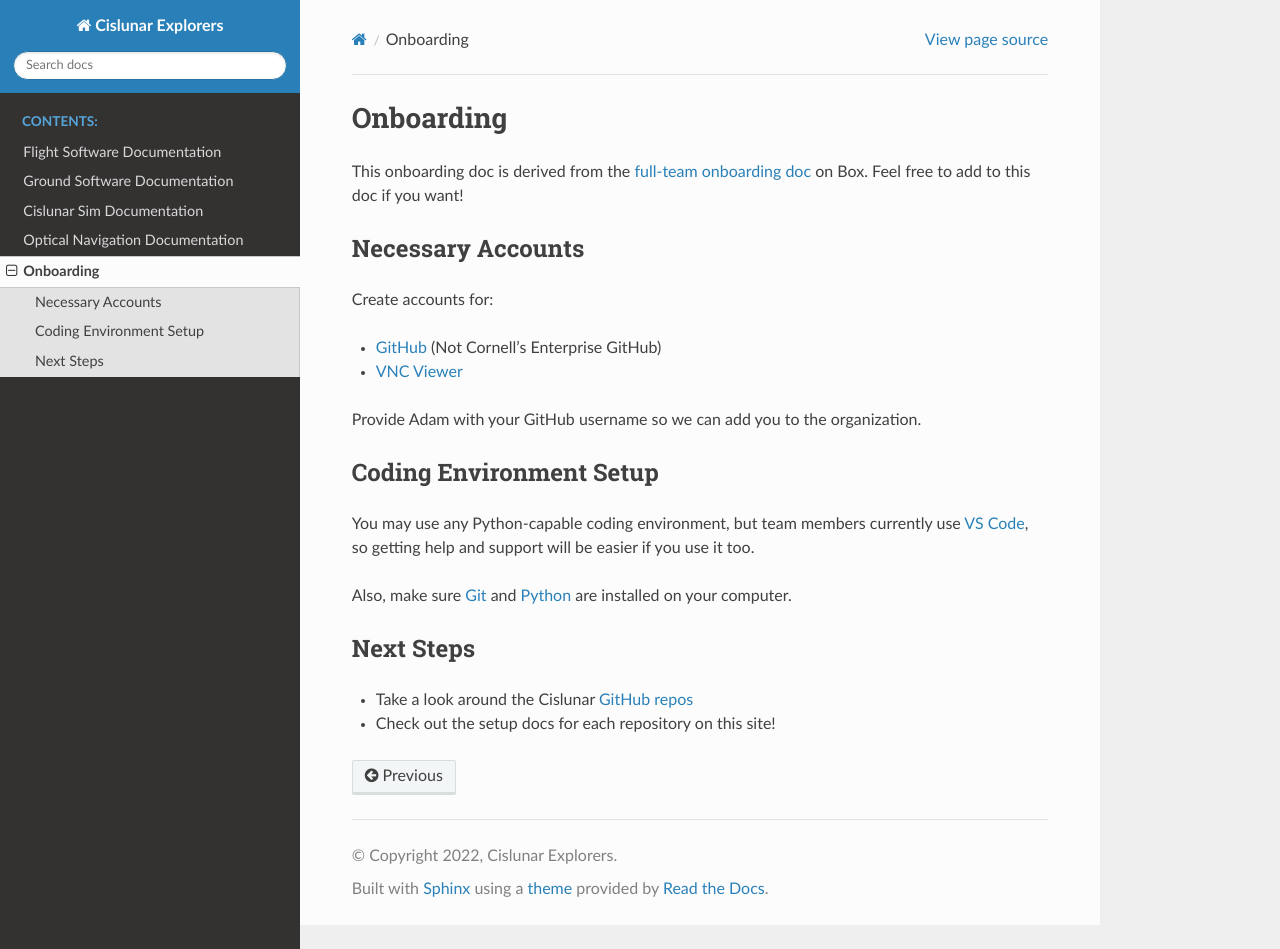
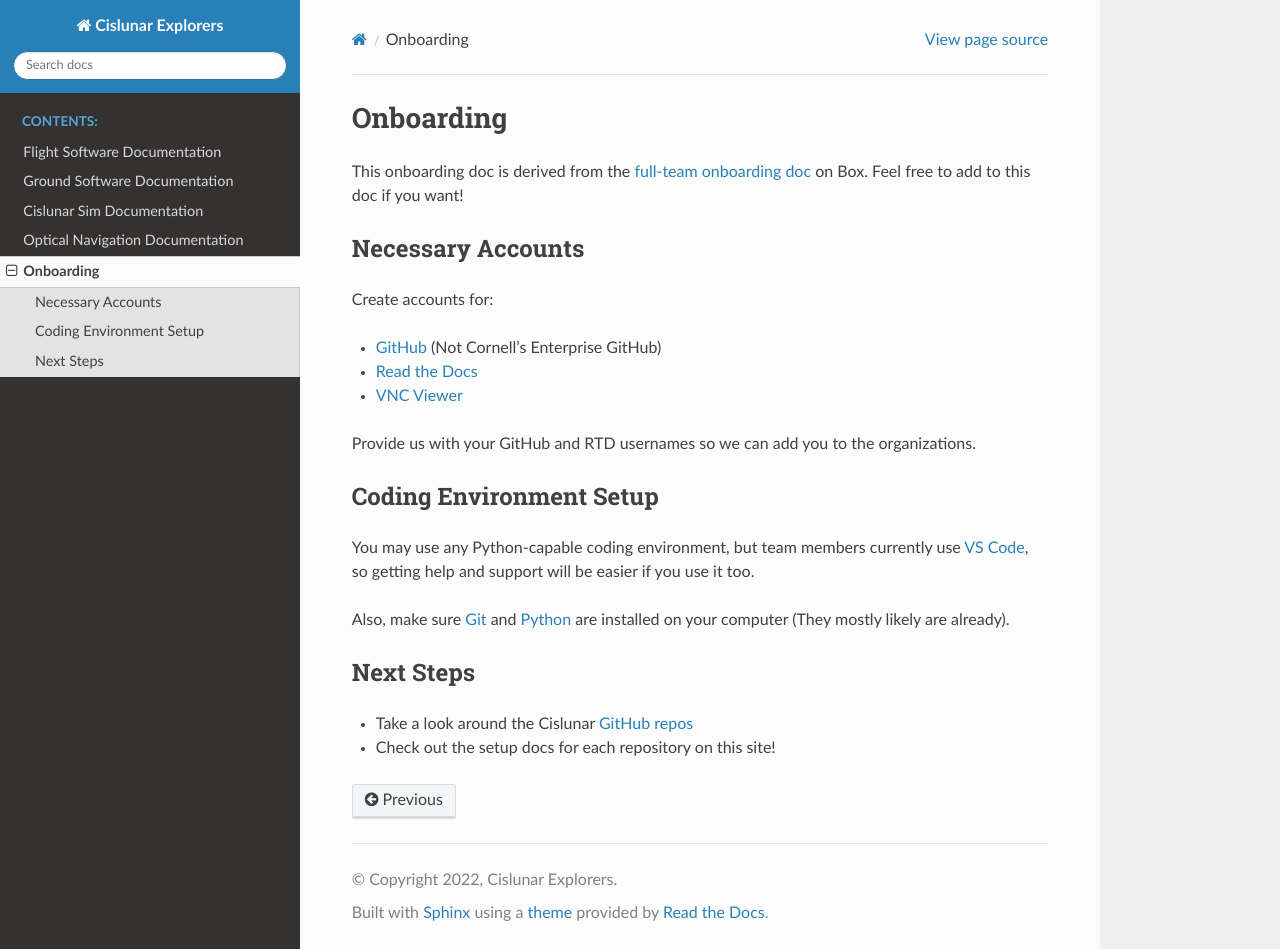
Before and after one commit to Cislunar-Explorers/Documentation, a Sphinx documentation site: the page built from source/onboarding/index.rst, in a window 1280 px wide and 949 px high. Built offline with Sphinx 7.4.7 and the Read the Docs theme 2.0.0, drawn with Linux system fonts in a browser that asks for light colours; pages that are not in the unit, such as notebooks, are missing from menus.

Commit message:
update RTD account for onboarding todo

```diff
--- a/source/onboarding/index.rst
+++ b/source/onboarding/index.rst
@@ -10,16 +10,17 @@ Necessary Accounts
 Create accounts for:
 
 * `GitHub <https://github.com/>`_ (Not Cornell's Enterprise GitHub)
+* `Read the Docs <https://readthedocs.org/>`_
 * `VNC Viewer <https://www.realvnc.com/en/connect/download/viewer/>`_
 
-Provide Adam with your GitHub username so we can add you to the organization.
+Provide us with your GitHub and RTD usernames so we can add you to the organizations.
 
 Coding Environment Setup
 ------------------------
 
 You may use any Python-capable coding environment, but team members currently use `VS Code <https://code.visualstudio.com/>`_, so getting help and support will be easier if you use it too.
 
-Also, make sure `Git <https://git-scm.com/book/en/v2/Getting-Started-Installing-Git>`_ and `Python <https://www.python.org/downloads/>`_ are installed on your computer.
+Also, make sure `Git <https://git-scm.com/book/en/v2/Getting-Started-Installing-Git>`_ and `Python <https://www.python.org/downloads/>`_ are installed on your computer (They mostly likely are already).
 
 Next Steps
 ----------
```
